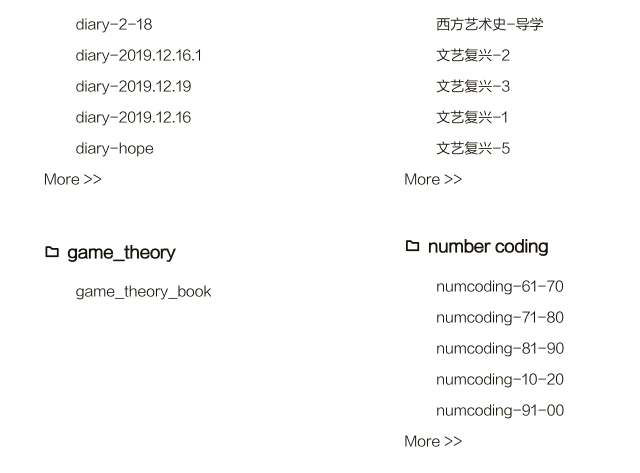
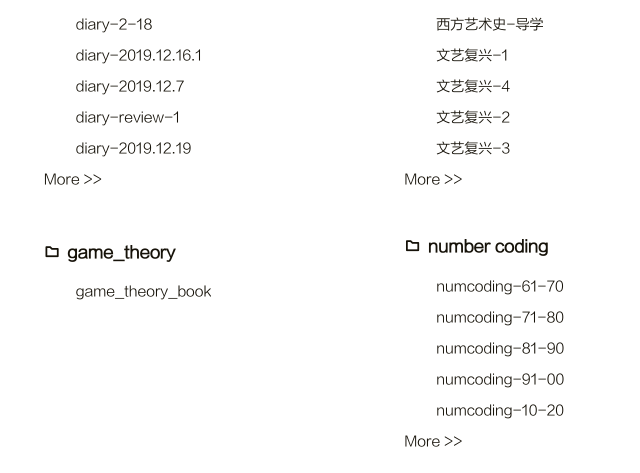
Before and after one commit to shenxueer123/shenxueer123.github.io, a plain HTML site: page category/index.html in a window 1280 px wide. Shown: the part 260-733 px from the top of the page, 257-897 px from the left. Drawn offline with Linux system fonts and the light colour scheme.

Commit message:
Site updated: 2020-03-07 05:42:54

```diff
--- a/category/index.html
+++ b/category/index.html
@@ -144,7 +144,7 @@
 
                                     <article class="archive-item">
                                         <a class="archive-item-link"
-                                           href="/2019/12/19/diary-2019-12-19/">diary-2019.12.19</a>
+                                           href="/2019/12/07/diary-2019-12-7/">diary-2019.12.7</a>
                                     </article>
 
 
@@ -152,7 +152,7 @@
 
                                     <article class="archive-item">
                                         <a class="archive-item-link"
-                                           href="/2019/12/16/diary-2019-12-16/">diary-2019.12.16</a>
+                                           href="/2019/12/04/diary-review/">diary-review-1</a>
                                     </article>
 
 
@@ -160,7 +160,7 @@
 
                                     <article class="archive-item">
                                         <a class="archive-item-link"
-                                           href="/2019/12/13/diary-hope/">diary-hope</a>
+                                           href="/2019/12/19/diary-2019-12-19/">diary-2019.12.19</a>
                                     </article>
 
 
@@ -219,6 +219,22 @@
 
                                     <article class="archive-item">
                                         <a class="archive-item-link"
+                                           href="/2019/12/09/%E6%96%87%E8%89%BA%E5%A4%8D%E5%85%B4-1/">文艺复兴-1</a>
+                                    </article>
+
+
+
+
+                                    <article class="archive-item">
+                                        <a class="archive-item-link"
+                                           href="/2019/12/09/%E6%96%87%E8%89%BA%E5%A4%8D%E5%85%B4-4/">文艺复兴-4</a>
+                                    </article>
+
+
+
+
+                                    <article class="archive-item">
+                                        <a class="archive-item-link"
                                            href="/2019/12/09/%E6%96%87%E8%89%BA%E5%A4%8D%E5%85%B4-2/">文艺复兴-2</a>
                                     </article>
 
@@ -228,22 +244,6 @@
                                     <article class="archive-item">
                                         <a class="archive-item-link"
                                            href="/2019/12/09/%E6%96%87%E8%89%BA%E5%A4%8D%E5%85%B4-3%E2%80%99/">文艺复兴-3</a>
-                                    </article>
-
-
-
-
-                                    <article class="archive-item">
-                                        <a class="archive-item-link"
-                                           href="/2019/12/09/%E6%96%87%E8%89%BA%E5%A4%8D%E5%85%B4-1/">文艺复兴-1</a>
-                                    </article>
-
-
-
-
-                                    <article class="archive-item">
-                                        <a class="archive-item-link"
-                                           href="/2019/12/13/%E6%96%87%E8%89%BA%E5%A4%8D%E5%85%B4-5/">文艺复兴-5</a>
                                     </article>
 
 
@@ -319,7 +319,7 @@
 
                                     <article class="archive-item">
                                         <a class="archive-item-link"
-                                           href="/2019/11/19/numcoding/">numcoding-10-20</a>
+                                           href="/2019/12/08/numcoding-91-00/">numcoding-91-00</a>
                                     </article>
 
 
@@ -327,7 +327,7 @@
 
                                     <article class="archive-item">
                                         <a class="archive-item-link"
-                                           href="/2019/12/08/numcoding-91-00/">numcoding-91-00</a>
+                                           href="/2019/11/19/numcoding/">numcoding-10-20</a>
                                     </article>
 
 
@@ -382,7 +382,7 @@
 
                                     <article class="archive-item">
                                         <a class="archive-item-link"
-                                           href="/2019/12/16/%E5%B0%91%E6%9C%89%E4%BA%BA%E8%B5%B0%E7%9A%84%E8%B7%AF-1/">少有人走的路-1</a>
+                                           href="/2020/01/19/%E5%B0%91%E6%9C%89%E4%BA%BA%E8%B5%B0%E7%9A%84%E8%B7%AF3/">少有人走的路3</a>
                                     </article>
 
 
@@ -390,7 +390,7 @@
 
                                     <article class="archive-item">
                                         <a class="archive-item-link"
-                                           href="/2020/01/19/%E5%B0%91%E6%9C%89%E4%BA%BA%E8%B5%B0%E7%9A%84%E8%B7%AF3/">少有人走的路3</a>
+                                           href="/2019/12/16/%E5%B0%91%E6%9C%89%E4%BA%BA%E8%B5%B0%E7%9A%84%E8%B7%AF-1/">少有人走的路-1</a>
                                     </article>
 
 
```
